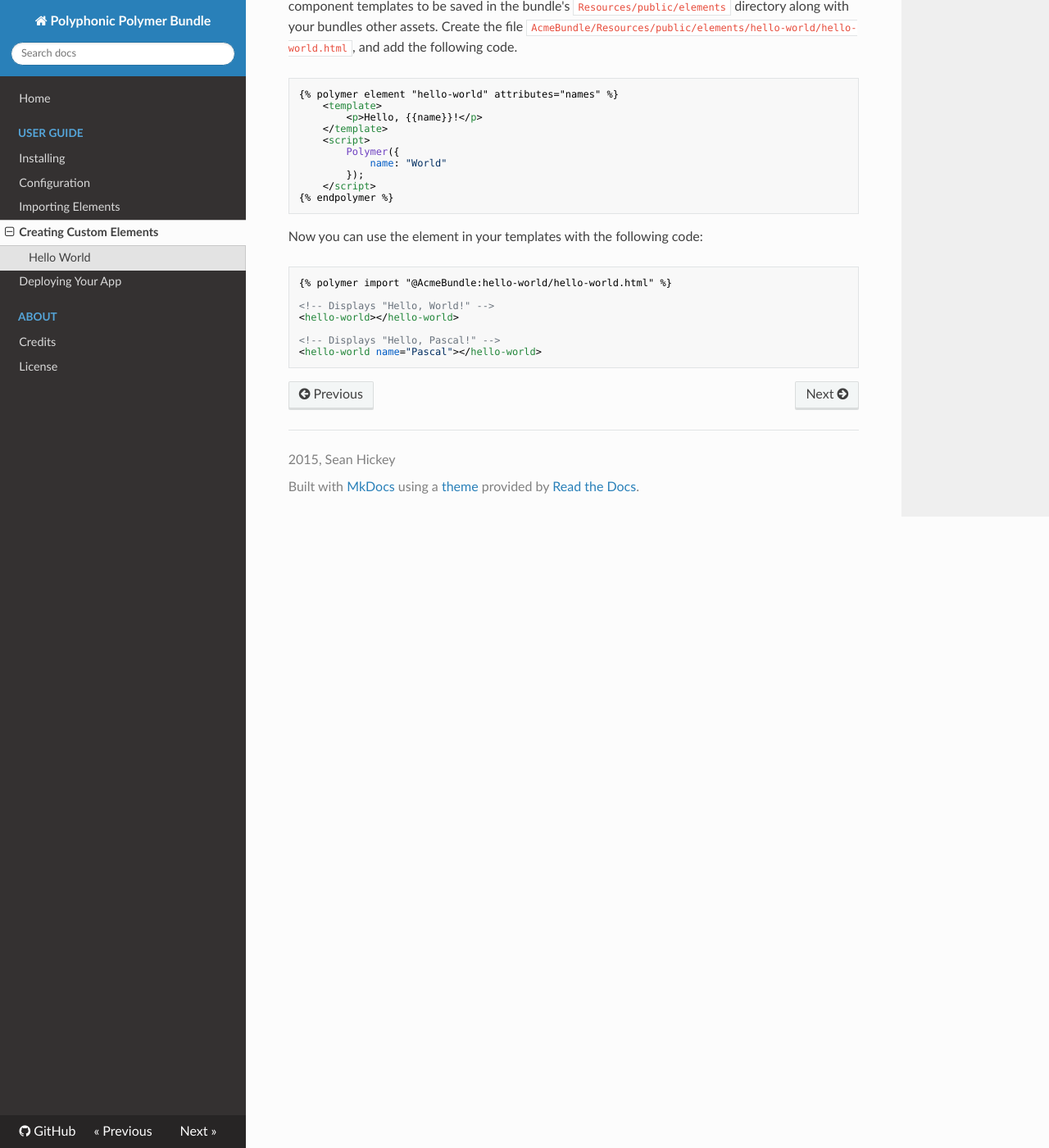
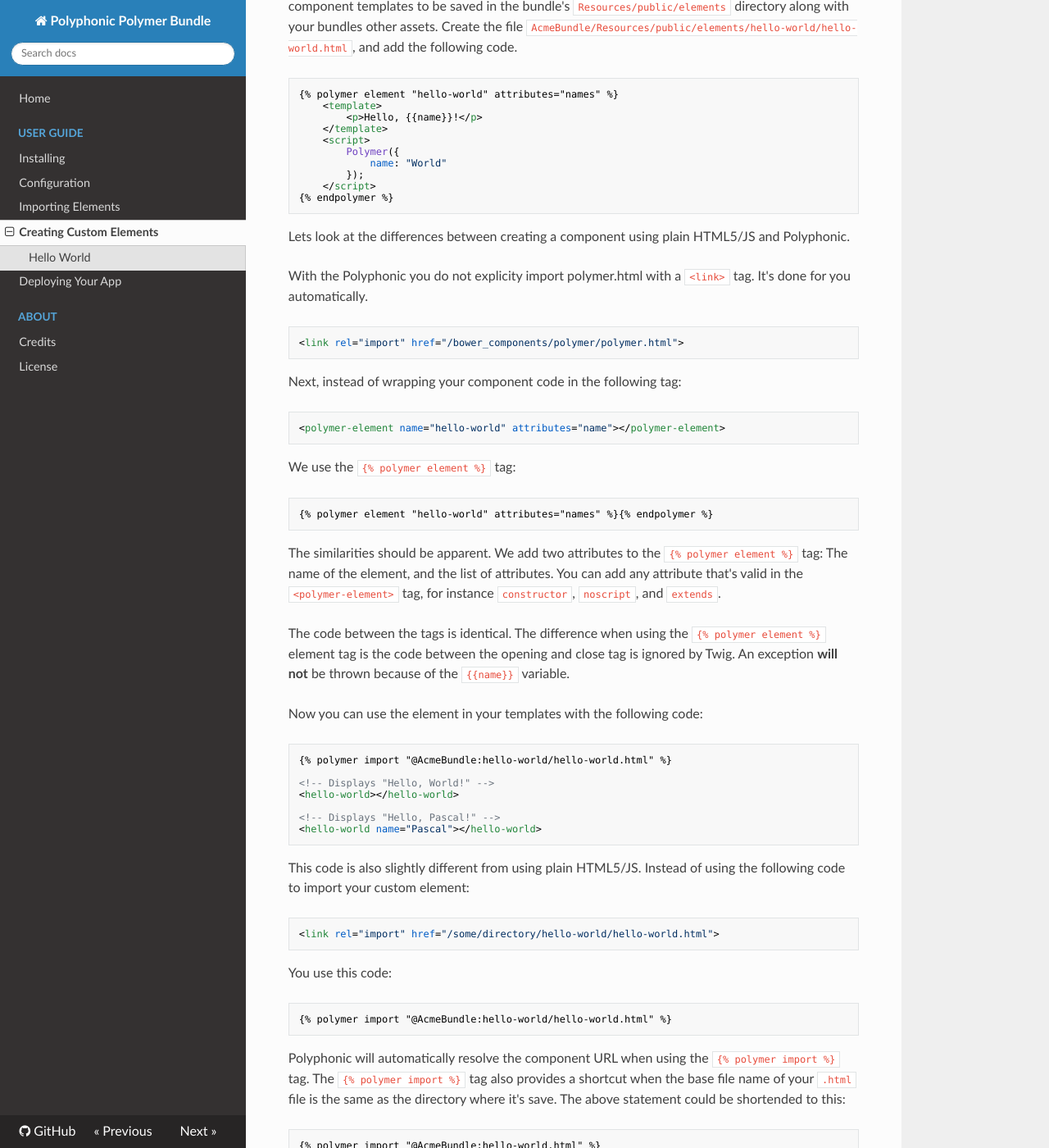
Before and after one commit to headzoo/polymer-bundle, an MkDocs documentation site: the page built from Resources/doc/custom.md, in a window 1280 px wide and 1400 px high, scrolled down 1348 px. Shown: the whole window at 82% size. Built offline with MkDocs 1.6.1, drawn with Linux system fonts in a browser that asks for light colours; nearby versions of some CDN libraries; old or Windows-style settings are respelled for this version of MkDocs; some of the changed text lies outside the part shown.

Commit message:
Update custom.md

````diff
--- a/Resources/doc/custom.md
+++ b/Resources/doc/custom.md
@@ -34,7 +34,7 @@
 You can now use the element by importing it.
 
 ```html
-<link rel="import" href="hello-world/hello-world.html">
+<link rel="import" href="/some/directory/hello-world/hello-world.html">
 
 <!-- Displays "Hello, World!" -->
 <hello-world></hello-world>
@@ -84,6 +84,30 @@
 {% endpolymer %}
 ```
 
+Lets look at the differences between creating a component using plain HTML5/JS and Polyphonic.
+
+With the Polyphonic you do not explicity import polymer.html with a `<link>` tag. It's done for you automatically.
+
+```html
+<link rel="import" href="/bower_components/polymer/polymer.html">
+```
+
+Next, instead of wrapping your component code in the following tag:
+
+```html
+<polymer-element name="hello-world" attributes="name"></polymer-element>
+```
+
+We use the `{% polymer element %}` tag:
+
+```html
+{% polymer element "hello-world" attributes="names" %}{% endpolymer %}
+```
+
+The similarities should be apparent. We add two attributes to the `{% polymer element %}` tag: The name of the element, and the list of attributes. You can add any attribute that's valid in the `<polymer-element>` tag, for instance `constructor`, `noscript`, and `extends`.
+
+The code between the tags is identical. The difference when using the `{% polymer element %}` element tag is the code between the opening and close tag is ignored by Twig. An exception **will not** be thrown because of the `{{name}}` variable.
+
 Now you can use the element in your templates with the following code:
 
 ```html
@@ -95,3 +119,36 @@
 <!-- Displays "Hello, Pascal!" -->
 <hello-world name="Pascal"></hello-world>
 ```
+
+This code is also slightly different from using plain HTML5/JS. Instead of using the following code to import your custom element:
+
+```html
+<link rel="import" href="/some/directory/hello-world/hello-world.html">
+```
+
+You use this code:
+
+```html
+{% polymer import "@AcmeBundle:hello-world/hello-world.html" %}
+```
+
+Polyphonic will automatically resolve the component URL when using the `{% polymer import %}` tag. The `{% polymer import %}` tag also provides a shortcut when the base file name of your `.html` file is the same as the directory where it's save. The above statement could be shortended to this:
+
+```html
+{% polymer import "@AcmeBundle:hello-world.html" %}
+```
+
+Additionally the same `{% polymer import %}` tag can be used to import multiple components.
+
+```html
+{% polymer import "@AcmeBundle:hello-world.html" "@AcmeBundle:custom-icons" "@AcmeBundle:custom-menu" %}
+
+<!-- You can write the asset names on separate lines as well. -->
+{% polymer import
+	"@AcmeBundle:hello-world.html"
+	"@AcmeBundle:custom-icons"
+	"@AcmeBundle:custom-menu"
+%}
+```
+
+You've probably seen similar syntax when using the `{% stylesheets %}` and `{% javascripts %}` tags.
````
